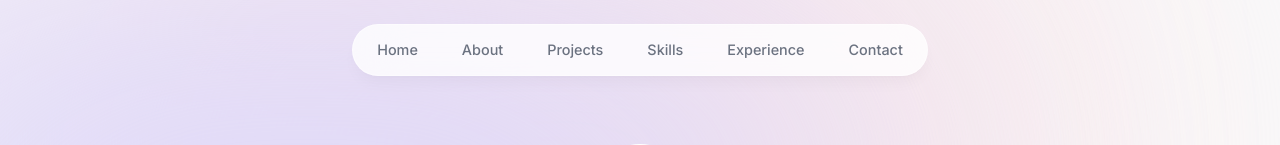
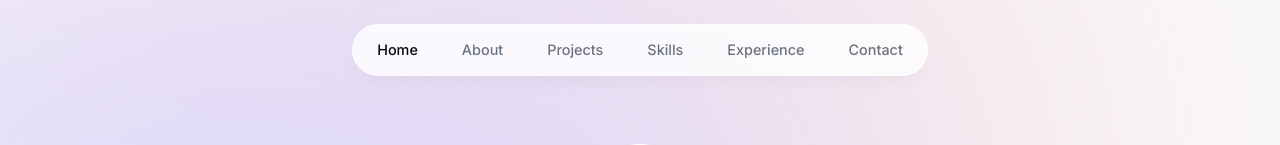
Before and after one commit to mowmowoo/moww, a Next.js app: page / in a window 1280 px wide. Shown: the top 145 px of the page. Built offline with nearby package versions, Linux system fonts and the light colour scheme; grey boxes are pictures that could not be loaded.

Commit message:
jim202224

```diff
--- a/components/header.tsx
+++ b/components/header.tsx
@@ -4,11 +4,10 @@ import React, { useState } from "react";
 import { motion } from "framer-motion";
 import { links } from "@/lib/data";
 import Link from "next/link";
-import clsx from "clsx"
+import clsx from "clsx";
 
 export const Header = () => {
-  const [activeSection, setActiveSection ] =
-  useState('Home')
+  const [activeSection, setActiveSection] = useState("Home");
 
   return (
     <header className="z-999 relative">
@@ -40,7 +39,8 @@ export const Header = () => {
               key={link.hash}
             >
               <Link
-                className="w-full flex items-center justify-center px-3 py-3 hover:text-gray-950 transition"
+                className={clsx("w-full flex items-center justify-center px-3 py-3 hover:text-gray-950 transition",
+                {"text-gray-950": activeSection === link.name,})}
                 href={link.hash}
               >
                 {link.name}
--- a/package.json
+++ b/package.json
@@ -13,6 +13,7 @@
     "@types/react": "18.2.39",
     "@types/react-dom": "18.2.17",
     "autoprefixer": "10.4.16",
+    "clsx": "^2.1.0",
     "eslint": "8.54.0",
     "eslint-config-next": "14.0.3",
     "framer-motion": "^10.16.9",
```
Also changed, not shown: 1 other file (tests, documents, lock files or other folders).
